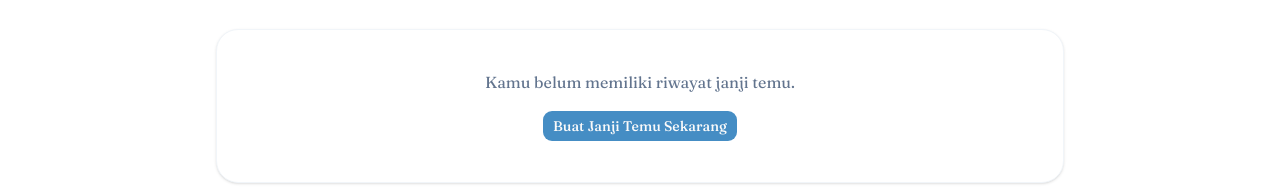
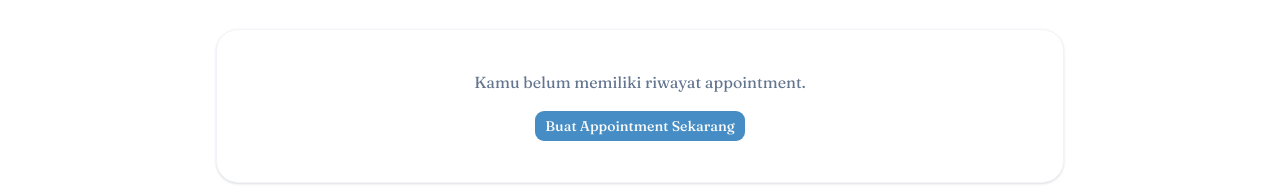
Before and after one commit to yosefflanes/dental-clinic-app, a React (Vite) app: page /appointment/my in a window 1280 px wide. Shown: the part 223-415 px from the top of the page. Built offline with nearby package versions, Linux system fonts and the light colour scheme; no server answers; sample sign-in values are in the browser's storage.

Commit message:
feat: update MyAppointment component to improve user language and button accessibility

```diff
--- a/src/pages/MyAppointment.jsx
+++ b/src/pages/MyAppointment.jsx
@@ -180,13 +180,13 @@ export default function MyAppointment() {
       {appointments.length === 0 ? (
         <div className="bg-white p-10 rounded-3xl shadow-sm border border-slate-100 text-center">
           <p className="text-slate-500 mb-4">
-            Kamu belum memiliki riwayat janji temu.
+            Kamu belum memiliki riwayat appointment.
           </p>
           <Button
             onClick={() => (window.location.href = "/appointment")}
-            className="bg-blue-custom hover:bg-blue-dark"
+            className="bg-blue-custom hover:bg-blue-dark hover:cursor-pointer"
           >
-            Buat Janji Temu Sekarang
+            Buat Appointment Sekarang
           </Button>
         </div>
       ) : (
```
